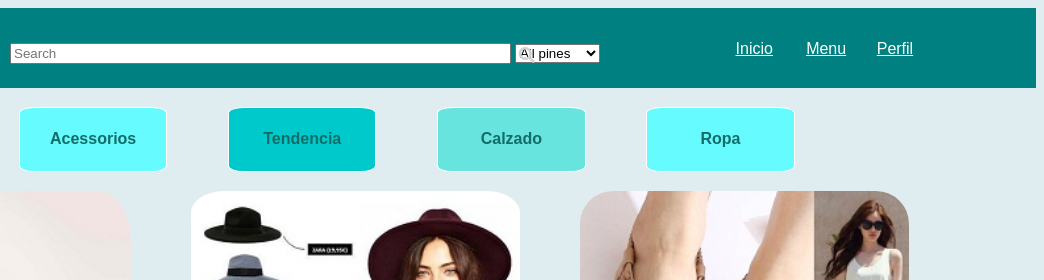
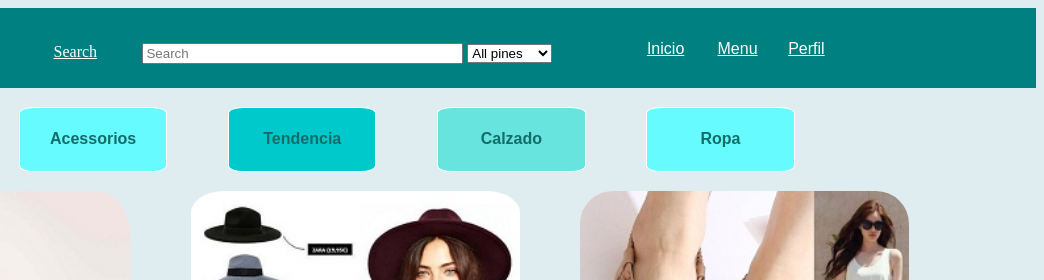
Before and after one commit to Clau1889/web-page-pinterest, a plain HTML site: page index.html in a window 1280 px wide. Shown: the top 280 px of the page, 236-1280 px from the left. Drawn offline with Linux system fonts and the light colour scheme.

Commit message:
Ultima version de la pagina web

```diff
--- a/css/main.css
+++ b/css/main.css
@@ -26,21 +26,19 @@ i{
 
 /*Formulario input*/
 #search{
-  width: 60%;
+  width: 45%;
 }
 
-a > i{
-  bottom: 0.4cm;
-  color: #d3d3d3;
-  float: right;
-  position: relative;
-  top: 0.1cm;
-  right: 5cm;
-  width: 2%;
-}
+
 header > form{
   color: #FFFFFF;
-  width: 65%;
+  width: 55%;
+}
+
+form > a {
+  color: #FFFFFF;
+  float: left;
+  margin-left: 4cm;
 }
 /*Enlace navegacion*/
 header > nav{
@@ -51,8 +49,7 @@ nav > div *{
   color: #FFFFFF;
   float: left;
   font-family: 'Reem Kufi', sans-serif;
-  margin-left: 2mm;
-  margin-right: 1cm;
+  margin-left: 1.2cm;
   margin-top: 3mm;
   width:10%;
 }
--- a/index.html
+++ b/index.html
@@ -18,7 +18,7 @@
     <form>
       <label for="search-input" ></label>
       <input type="text" id="search" placeholder="Search">
-      <a class="search_boton" href="#"> <i class="fas fa-search"></i></a>
+      <a href="#"> Search</a>
       <select class="menu" name="Search">
         <option value="all"> All pines</option>
         <option value="people"> People</option>
@@ -40,12 +40,14 @@
     </nav>
   </header>
 <!-- Barra de menú-->
-  <section id="menu">
-    <a class="moda">Moda</a>
-    <a class="accesories">Acessorios</a>
-    <a class="tendence">Tendencia</a>
-    <a class="footwear">Calzado</a>
-    <a class="clothes">Ropa</a>
+  <section>
+    <div id="menu">
+      <a class="moda">Moda</a>
+      <a class="accesories">Acessorios</a>
+      <a class="tendence">Tendencia</a>
+      <a class="footwear">Calzado</a>
+      <a class="clothes">Ropa</a>
+  </div>
   </section>
 <!-- Contenido principal -->
   <main>
```
